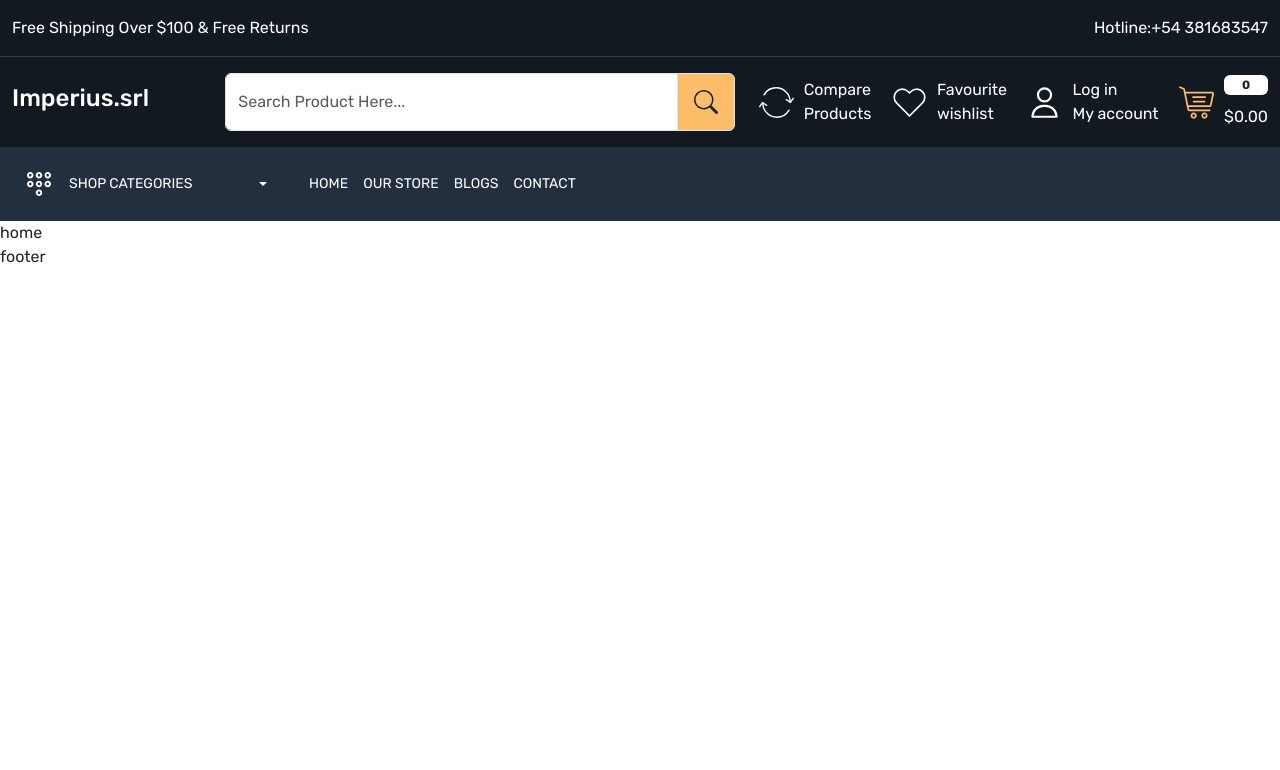
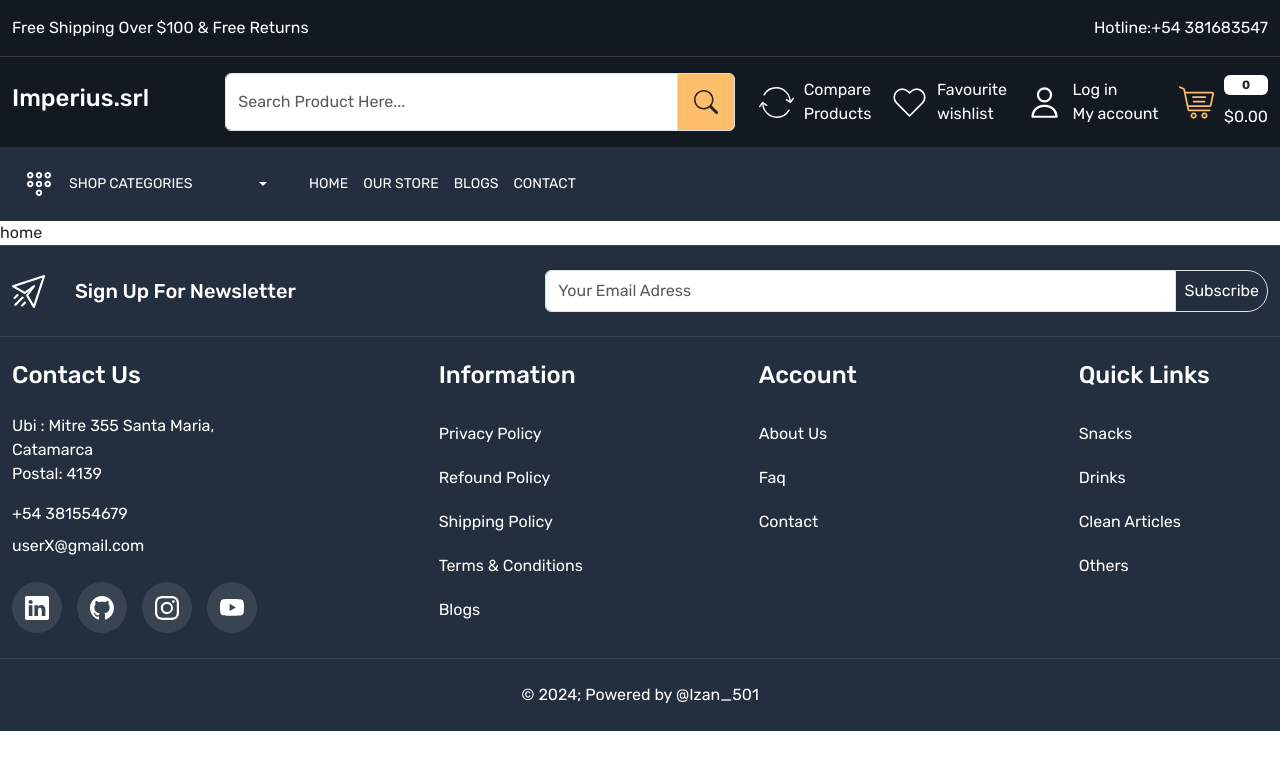
Before and after one commit to Izan0501/imperius.srl-mern, a React (Create React App) app: page / in a window 1280 px wide. Shown: the top 770 px of the page. Built offline with nearby package versions, Linux system fonts and the light colour scheme.

Commit message:
addFooter

```diff
--- a/src/App.css
+++ b/src/App.css
@@ -24,6 +24,10 @@
   box-shadow: none;
 }
 
+.gap-5{
+  gap: 5px;
+}
+
 .gap-10{
   gap: 10px;
 }
@@ -35,7 +39,9 @@
 .gap-30{
   gap: 30px
 }
+
 /*Header Section*/
+
 .header-top-strip {
   border-bottom: 1px solid var(--color-3b4149);
   background-color: var(--color-131921);
@@ -95,5 +101,33 @@
   border-bottom: 1px solid var(--color-3b4149);
 }
 
+/*Header Section Ends Here*/
 
-/*Header Section End*/
+/* Footer Section */
+
+footer{
+  background-color: var(--color-232f3e);
+}
+
+footer:nth-child(3) {
+  border-top: 1px solid 1px rgba(255, 255, 255, 0.1);
+}
+
+footer:not(:first-child){
+  border-top: 1px solid rgba(255, 255, 255, 0.1);
+}
+
+footer .input-group-text{
+  background-color: var(--color-232f3e);
+  color: white;
+  padding: 8px 17px;
+  border-radius: 25px;
+}
+
+footer .social-icons .text-white {
+  border-radius: 50%;
+  background-color: rgba(255, 255, 255, 0.1);
+  padding: 13px 13px
+
+}
+/* Footer Section Ends Here */
--- a/src/components/Footer.js
+++ b/src/components/Footer.js
@@ -1,10 +1,100 @@
 import React from 'react'
+import { Link } from 'react-router-dom'
+import {BsLinkedin,BsGithub,BsYoutube,BsInstagram } from 'react-icons/bs'
 
 const Footer = () => {
   return (
-    <div>
-      <div>footer</div>
-    </div>
+    <>
+      <footer className='py-4'>
+        <div className="container-xxl">
+          <div className="row align-items-center">
+            <div className="col-5">
+              <div className="footer-top-data d-flex gap-30 align-items-center">
+                <img src="images/newsletter.png" alt="" />
+                <h2 className='text-white fs-5 m-0'>Sign Up For Newsletter</h2>
+              </div>
+            </div>
+            <div className="col-7">
+              <div className="input-group">
+                <input
+                  type="text" className="form-control py-1" placeholder="Your Email Adress" aria-label="Your Email Adress" aria-describedby="basic-addon2" />
+                <span className="input-group-text p-2" id="basic-addon2">
+                  Subscribe
+                </span>
+              </div>
+            </div>
+          </div>
+        </div>
+      </footer>
+      <footer className='py-4'>
+        <div className="container-xxl">
+          <div className="row">
+            <div className="col-4">
+              <h4 className="text-white mb-4 fs-4">Contact Us</h4>
+              <div className="">
+                <address className='text-white fs-6'>
+                  Ubi : Mitre 355 Santa Maria,<br /> Catamarca <br />
+                  Postal: 4139
+                </address>
+                <a href="tel: +54 381554679" className='mt-3 d-block mb-1 text-white'>+54 381554679</a>
+                <a href="mailto: userX@gmail.com" className='mt-2 d-block mb-0 text-white'>userX@gmail.com</a>
+                <div className="social-icons d-flex align-items-center gap-15 mt-4">
+                  <a className='text-white' href="">
+                    <BsLinkedin className='fs-4'/>
+                  </a>
+                  <a className='text-white' href="">
+                    <BsGithub className='fs-4'/>
+                  </a>
+                  <a className='text-white' href="">
+                    <BsInstagram className='fs-4'/>
+                  </a>
+                  <a className='text-white' href="">
+                    <BsYoutube className='fs-4'/>
+                  </a>
+                </div>
+                {/* <p className="text-start text-white mb-0 mt-4">&copy; {new Date().getFullYear()}; Imperius.srl</p> */}
+              </div>
+            </div>
+            <div className="col-3">
+              <h4 className="text-white mb-4 fs-4">Information</h4>
+              <div className="footer-links d-flex flex-column">
+                <Link className='text-white py-2 mb-1'>Privacy Policy</Link>
+                <Link className='text-white py-2 mb-1'>Refound Policy</Link>
+                <Link className='text-white py-2 mb-1'>Shipping Policy</Link>
+                <Link className='text-white py-2 mb-1'>Terms & Conditions</Link>
+                <Link className='text-white py-2 mb-1'>Blogs</Link>
+              </div>
+            </div>
+            <div className="col-3">
+              <h4 className="text-white mb-4 fs-4">Account</h4>
+              <div className="footer-links d-flex flex-column">
+                <Link className='text-white py-2 mb-1'>About Us</Link>
+                <Link className='text-white py-2 mb-1'>Faq</Link>
+                <Link className='text-white py-2 mb-1'>Contact</Link>
+              </div>
+            </div>
+            <div className="col-2">
+              <h4 className="text-white mb-4 fs-4">Quick Links</h4>
+              <div className="footer-links d-flex flex-column">
+                <Link className='text-white py-2 mb-1'>Snacks</Link>
+                <Link className='text-white py-2 mb-1'>Drinks</Link>
+                <Link className='text-white py-2 mb-1'>Clean Articles</Link>
+                <Link className='text-white py-2 mb-1'>Others</Link>
+              </div>
+            </div>
+          </div>
+        </div>
+      </footer>
+      <footer className='py-4'>
+        <div className="container-xxl">
+        <div className="row">
+          <div className="col-12">
+            <p className="text-center text-white mb-0 m-0">&copy; {new Date().getFullYear()}; Powered by @Izan_501</p>
+          </div>
+        </div>
+        </div>
+      </footer>
+    </>
   )
 }
 
```
